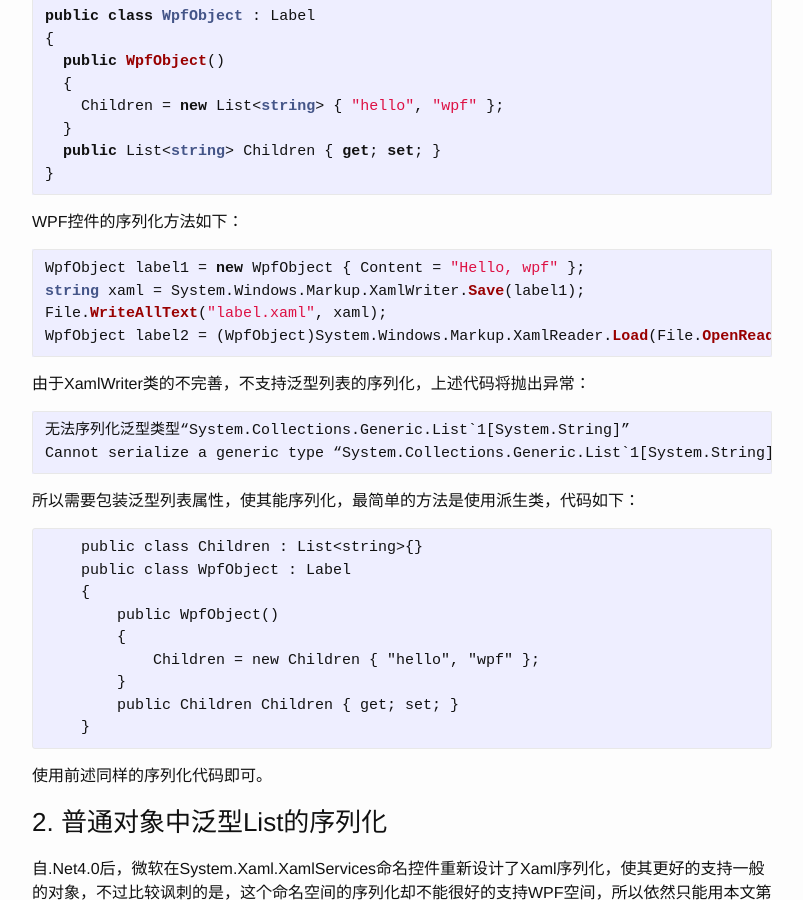
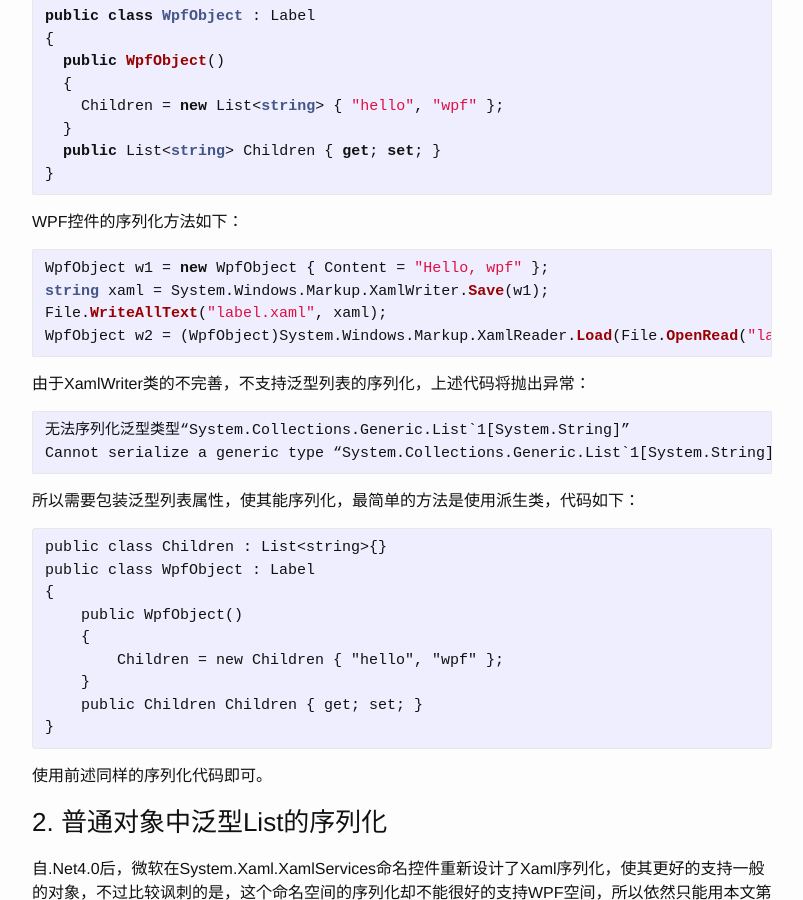
Before and after one commit to yifeitao/yifeitao.github.io, a Jekyll site: the page built from _posts/2016-12-20-how-to-serialize-a-list-to-xaml.md, in a window 1280 px wide and 900 px high, scrolled down 383 px. Shown: the whole window, without its empty margins (238-1041 px from the left). Built offline with Jekyll 4.4.1, drawn with Linux system fonts in a browser that asks for light colours; comment, search, counter and statistics services are not loaded.

Commit message:
update code in 2016-12-20-how-to-serialize-a-list-to-xaml.md

````diff
--- a/_posts/2016-12-20-how-to-serialize-a-list-to-xaml.md
+++ b/_posts/2016-12-20-how-to-serialize-a-list-to-xaml.md
@@ -24,10 +24,10 @@
 WPF控件的序列化方法如下：
 
 ```c#
-WpfObject label1 = new WpfObject { Content = "Hello, wpf" };
-string xaml = System.Windows.Markup.XamlWriter.Save(label1);
+WpfObject w1 = new WpfObject { Content = "Hello, wpf" };
+string xaml = System.Windows.Markup.XamlWriter.Save(w1);
 File.WriteAllText("label.xaml", xaml);
-WpfObject label2 = (WpfObject)System.Windows.Markup.XamlReader.Load(File.OpenRead("label.xaml"));
+WpfObject w2 = (WpfObject)System.Windows.Markup.XamlReader.Load(File.OpenRead("label.xaml"));
 ```
 
 由于XamlWriter类的不完善，不支持泛型列表的序列化，上述代码将抛出异常：
@@ -40,15 +40,15 @@
 所以需要包装泛型列表属性，使其能序列化，最简单的方法是使用派生类，代码如下：
 
 ```C#
-    public class Children : List<string>{}
-    public class WpfObject : Label
+public class Children : List<string>{}
+public class WpfObject : Label
+{
+    public WpfObject()
     {
-        public WpfObject()
-        {
-            Children = new Children { "hello", "wpf" };
-        }
-        public Children Children { get; set; }
+        Children = new Children { "hello", "wpf" };
     }
+    public Children Children { get; set; }
+}
 ```
 
 使用前述同样的序列化代码即可。
@@ -60,15 +60,15 @@
 考虑以下类型：
 
 ```C#
-    public class CommonObject
+public class CommonObject
+{
+    public List<string> Children { get; set; }
+
+    public CommonObject()
     {
-        public List<string> Children { get; set; }
-
-        public CommonObject()
-        {
-            Children = new List<string> { "hello", "common" };
-        }
+        Children = new List<string> { "hello", "common" };
     }
+}
 ```
 
 它的序列化很简单直接，代码如下：
````
